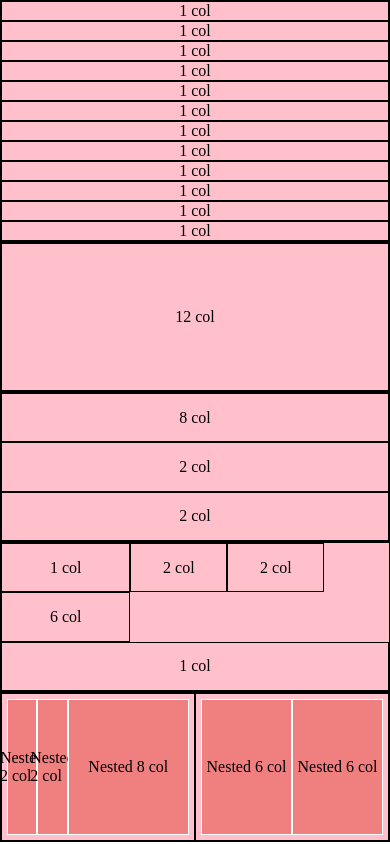
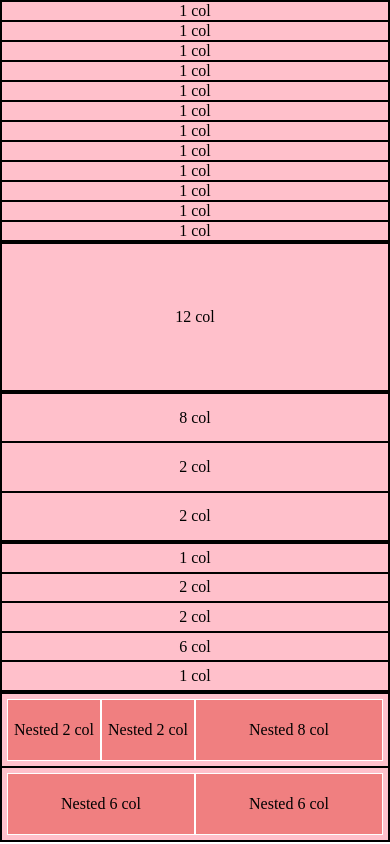
Before and after one commit to Forklein/html-css-12bool, a plain HTML site: page index.html in a window 390 px wide. Drawn offline with Linux system fonts and the light colour scheme.

Commit message:
Final push

```diff
--- a/index.html
+++ b/index.html
@@ -36,32 +36,32 @@
 
         <div class="row border-black">
 
-            <div class="col-lg-8 col-md-4 col-xs-12 border-black flex-center">8 col</div>
-            <div class="col-lg-2 col-md-4 col-xs-12 border-black flex-center">2 col</div>
-            <div class="col-lg-2 col-md-4 col-xs-12 border-black flex-center">2 col</div>
+            <div class="col-lg-8 col-md-6 col-xs-12 border-black flex-center">8 col</div>
+            <div class="col-lg-2 col-md-3 col-xs-12 border-black flex-center">2 col</div>
+            <div class="col-lg-2 col-md-3 col-xs-12 border-black flex-center">2 col</div>
 
         </div>
 
         <div class="row border-black">
 
-            <div class="col-lg-1 col-md-4 border-black flex-center">1 col</div>
-            <div class="col-lg-2 col-md-3 border-black flex-center">2 col</div>
-            <div class="col-lg-2 col-md-3 border-black flex-center">2 col</div>
-            <div class="col-lg-6 col-md-4 border-black flex-center">6 col</div>
+            <div class="col-lg-1 col-md-4 col-xs-12 border-black flex-center">1 col</div>
+            <div class="col-lg-2 col-md-4 col-xs-12 border-black flex-center">2 col</div>
+            <div class="col-lg-2 col-md-4 col-xs-12 border-black flex-center">2 col</div>
+            <div class="col-lg-6 col-md-12 border-black flex-center">6 col</div>
             <div class="col-lg-1 col-md-12 border-black flex-center">1 col</div>
 
         </div>
 
         <div class="row border-black">
 
-            <div class="col-lg-6 border-black padding-5 flex">
+            <div class="last col-lg-6 col-md-12 border-black padding-5 flex">
 
-                <div class="col-lg-2 border-white bg-pink-fluo flex-center">Nested 2 col</div>
-                <div class="col-lg-2 border-white bg-pink-fluo flex-center">Nested 2 col</div>
-                <div class="col-lg-8 border-white bg-pink-fluo flex-center">Nested 8 col</div>
+                <div class="col-lg-2 col-md-3 border-white bg-pink-fluo flex-center">Nested 2 col</div>
+                <div class="col-lg-2 col-md-3 border-white bg-pink-fluo flex-center">Nested 2 col</div>
+                <div class="col-lg-8 col-md-6 border-white bg-pink-fluo flex-center">Nested 8 col</div>
 
             </div>
-            <div class="col-lg-6 border-black padding-5 flex">
+            <div class="last col-lg-6 col-md-12 border-black padding-5 flex">
 
                 <div class="col-lg-6 border-white bg-pink-fluo flex-center">Nested 6 col</div>
                 <div class="col-lg-6 border-white bg-pink-fluo flex-center">Nested 6 col</div>
```
Also changed, not shown: style/style.css (line endings or trailing spaces).
